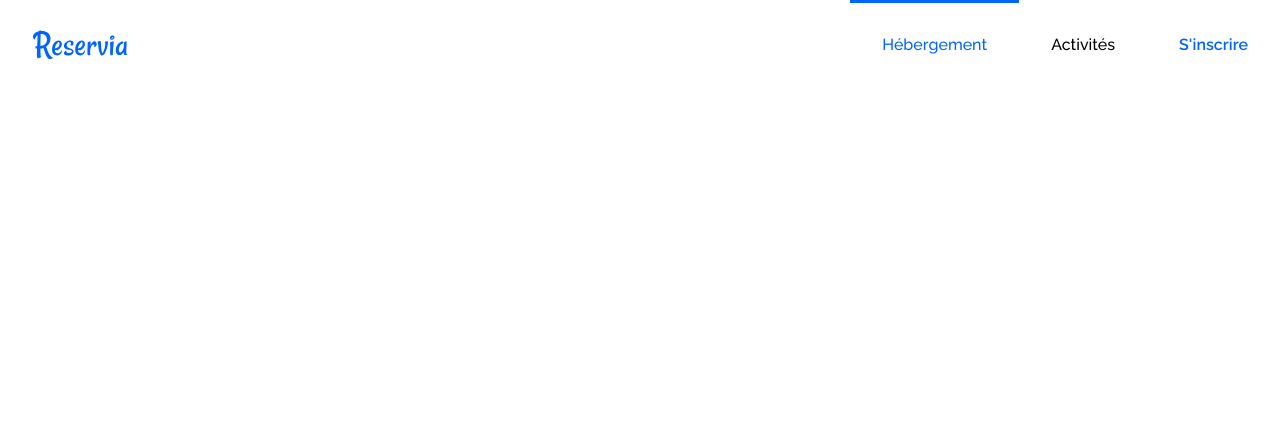
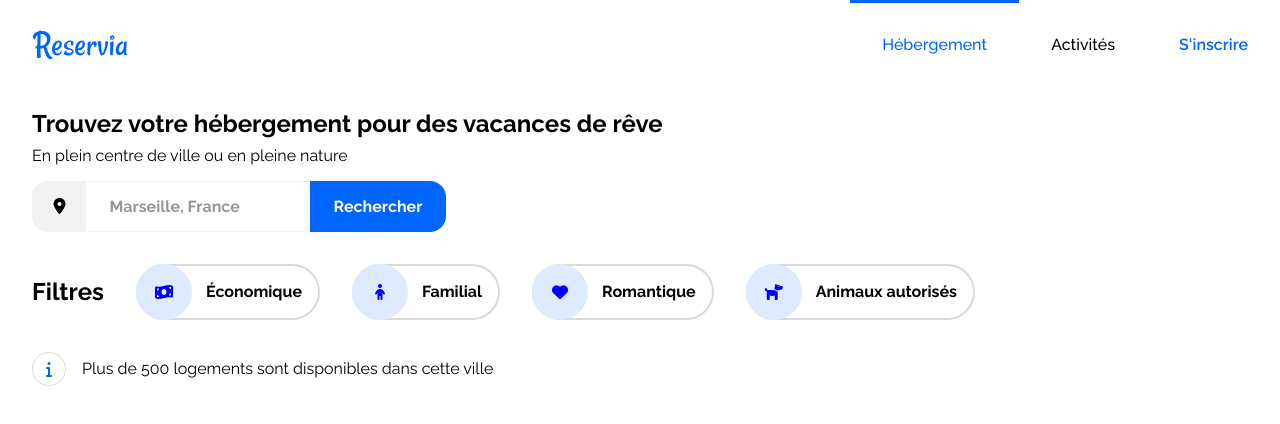
Before and after one commit to RobertManchon/RobertManchon_2_06032021, a plain HTML site: page index.html in a window 1280 px wide. Drawn offline with Linux system fonts and the light colour scheme.

Commit message:
Mise en place des filtres de recherche.

```diff
--- a/index.html
+++ b/index.html
@@ -21,5 +21,58 @@
     <a class="enteteSignup" href="#">S'inscrire</a>
     </header>
     <!-- ENTETE-->
+
+    <main class="main">
+        <!--RECHERCHES-->
+        <section class="search">
+            <header class="searchHeader">
+              <h1 class="searchHeaderTitle">Trouvez votre hébergement pour des vacances de rêve</h1>
+              <p class="searchHeaderSubtitle">En plein centre de ville ou en pleine nature</p>
+            </header>
+            <form class="searchForm" action="proceedFrom.html" method="GET">
+              <span class="searchFormWrapicon">
+                <i class="fas fa-map-marker-alt searchFormWrapiconIcon"></i>
+              </span>
+              <input class="searchFormSearchinput" type="search" placeholder="Marseille, France" size="1">
+              <button class="searchFormSubmitinput">
+                <span class="searchFormSubmitinputText">Rechercher</span>
+                <i class="searchFormSubmitinputIcon fas fa-search"></i>
+              </button>
+            </form>
+            <div class="searchFilters">
+              <h2 class="searchFiltersTitle">Filtres</h2>
+              <div class="searchFiltersFilter">
+                <div class="searchFiltersFilterWrapicon">
+                  <i class="fas fa-money-bill-wave searchFiltersFilterWrapiconIcon"></i>
+                </div>
+                <span class="searchFiltersFilterTitle">Économique</span>
+              </div>
+              <div class="searchFiltersFilter">
+                <div class="searchFiltersFilterWrapicon">
+                  <i class="fas fa-child searchFiltersFilterWrapiconIcon"></i>
+                </div>
+                <span class="searchFiltersFilterTitle">Familial</span>
+              </div>
+              <div class="searchFiltersFilter">
+                <div class="searchFiltersFilterWrapicon">
+                  <i class="fas fa-heart searchFiltersFilterWrapiconIcon"></i>
+                </div>
+                <span class="searchFiltersFilterTitle">Romantique</span>
+              </div>
+              <div class="searchFiltersFilter">
+                <div class="searchFiltersFilterWrapicon">
+                  <i class="fas fa-dog searchFiltersFilterWrapiconIcon"></i>
+                </div>
+                <span class="searchFiltersFilterTitle">Animaux autorisés</span>
+              </div>
+            </div>
+            <div class="searchResult">
+              <div class="searchResultWrapicon"><i class="fas fa-info searchResultWrapiconIcon"></i></div>
+              <p class="searchResultText">Plus de 500 logements sont disponibles dans cette ville</p>
+            </div>
+          </section>
+
+        <!--RECHERCHES-->
+    </main>
 </body>
 </html>
--- a/style/style.css
+++ b/style/style.css
@@ -85,3 +85,159 @@ a {
       border-bottom-color: #0065FC;
     }
   }
+  .main {
+    max-width: 1440px;
+    margin: auto;
+    padding: 0 2rem;
+    box-sizing: border-box;
+  }
+
+  .searchHeaderTitle {
+    margin-bottom: 0.5rem;
+  }
+  .searchHeaderSubtitle {
+    margin-top: 0;
+  }
+  .searchForm {
+    display: inline-flex;
+    max-width: 100%;
+    overflow: auto;
+  }
+  .searchFormWrapicon {
+    background-color: #F2F2F2;
+    padding: 1rem 1.25rem;
+    border-radius: 1rem 0 0 1rem;
+    text-align: center;
+  }
+  .searchFormWrapiconIcon {
+    margin-left: 0.1rem;
+  }
+  .searchFormSearchinput {
+    border-right: none;
+    border-left: none;
+    border-top: #F2F2F2 1px solid;
+    border-bottom: #F2F2F2 1px solid;
+    padding: 0 1.5rem;
+    box-sizing: border-box;
+    width: 14rem;
+    font-size: 1rem;
+    font-weight: bold;
+    font-family: "Raleway", "Sans serif";
+  }
+  .searchFormSearchinput::placeholder {
+    font-family: "Raleway", "Sans serif";
+    font-size: 1rem;
+    color: #00000069;
+  }
+  .searchFormSubmitinput {
+    background-color: #0065FC;
+    color: white;
+    font-weight: bold;
+    border: none;
+    border-radius: 0 1rem 1rem 0;
+    padding: 0 1.5rem;
+    font-family: "Raleway", "Sans serif";
+    font-size: 1rem;
+    cursor: pointer;
+  }
+  .searchFilters {
+    display: flex;
+    margin-top: 2rem;
+    flex-wrap: wrap;
+  }
+  .searchFiltersTitle {
+    margin: 0 2rem 1rem 0;
+    display: flex;
+    align-items: center;
+  }
+  .searchFiltersFilter {
+    display: flex;
+    align-items: center;
+    margin-right: 2rem;
+    border: 2px solid #d9d9d9;
+    border-radius: 2rem;
+    margin-bottom: 1rem;
+    cursor: pointer;
+    transition-duration: 0.1s;
+    font-weight: bold;
+  }
+  .searchFiltersFilter:last-child {
+    margin-right: 0;
+  }
+  .searchFiltersFilter:hover {
+    background-color: #f3f8ff;
+    transform: scale(1.015);
+  }
+  .searchFiltersFilterWrapicon {
+    background-color: #DEEBFF;
+    border-radius: 100%;
+    height: 3rem;
+    width: 3rem;
+    min-height: 3.5rem;
+    min-width: 3.5rem;
+    display: flex;
+    align-items: center;
+    justify-content: center;
+    margin: -2px;
+  }
+  .searchFiltersFilterWrapiconIcon {
+    color: blue;
+  }
+  .searchFiltersFilterTitle {
+    margin: 0 1rem;
+  }
+  .searchResult {
+    display: flex;
+    align-items: center;
+    margin: 1rem 0 2rem 0;
+  }
+  .searchResultWrapicon {
+    height: 2rem;
+    width: 2rem;
+    min-height: 2rem;
+    min-width: 2rem;
+    border: solid 1px #d9d9d9;
+    border-radius: 100%;
+    display: flex;
+    align-items: center;
+    justify-content: center;
+    margin-right: 1rem;
+  }
+  .searchResultWrapiconIcon {
+    color: #0065FC;
+  }
+  .searchResultText {
+    margin: 0;
+  }
+
+  @media screen and (max-width: 600px) {
+    .searchForm {
+      display: flex;
+      width: 100%;
+    }
+    .searchFormSearchinput {
+      flex: 1;
+    }
+    .searchFormSubmitinputText {
+      display: none;
+    }
+    .searchFormSubmitinputIcon {
+      display: block;
+    }
+  }
+  @media screen and (max-width: 650px) {
+    .searchFiltersTitle {
+      width: 100%;
+    }
+    .searchFiltersFilter {
+      margin-right: 1rem;
+    }
+  }
+  @media screen and (min-width: 601px) {
+    .searchFormSubmitinputText {
+      display: block;
+    }
+    .searchFormSubmitinputIcon {
+      display: none !important;
+    }
+  }
```
